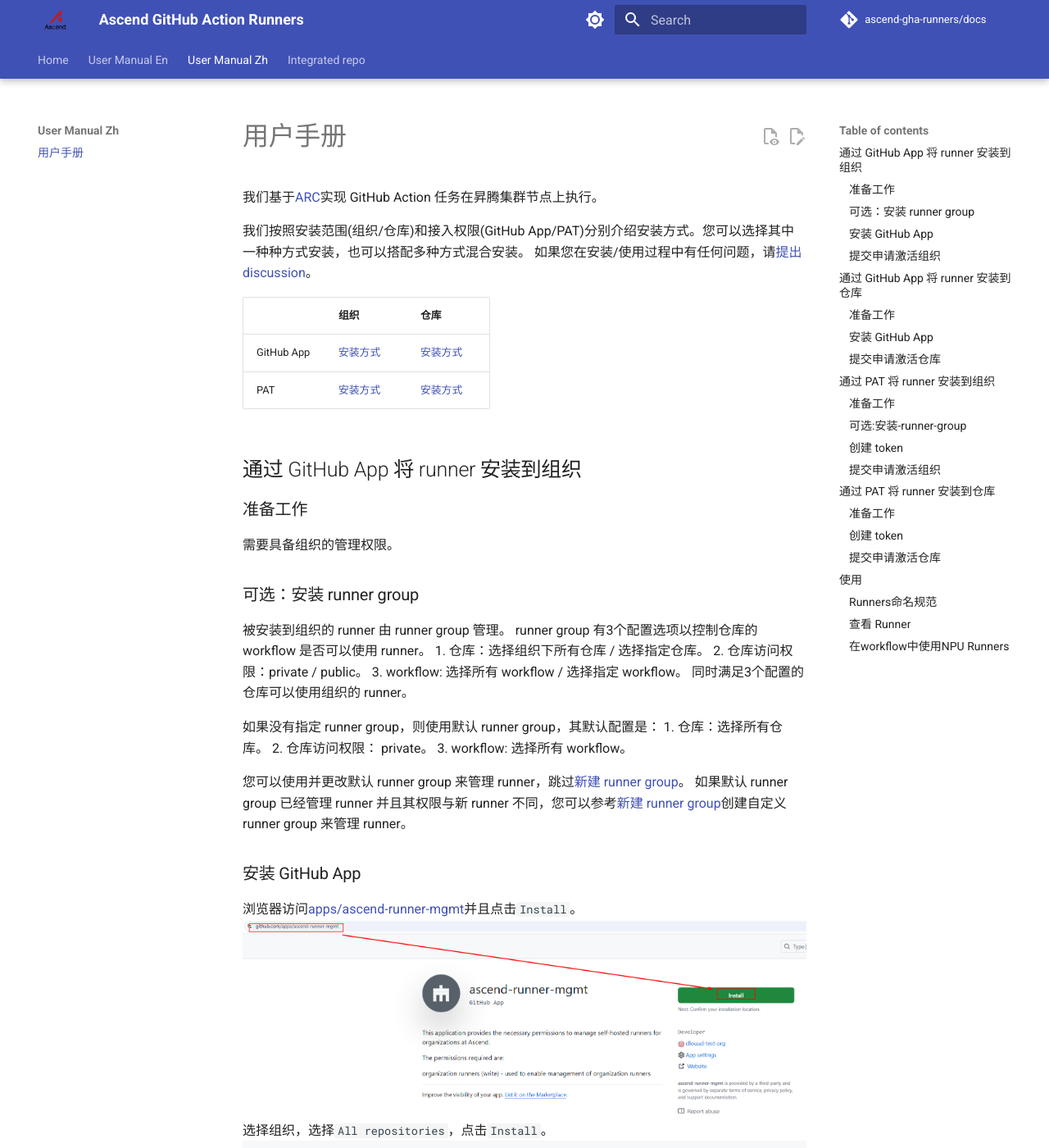
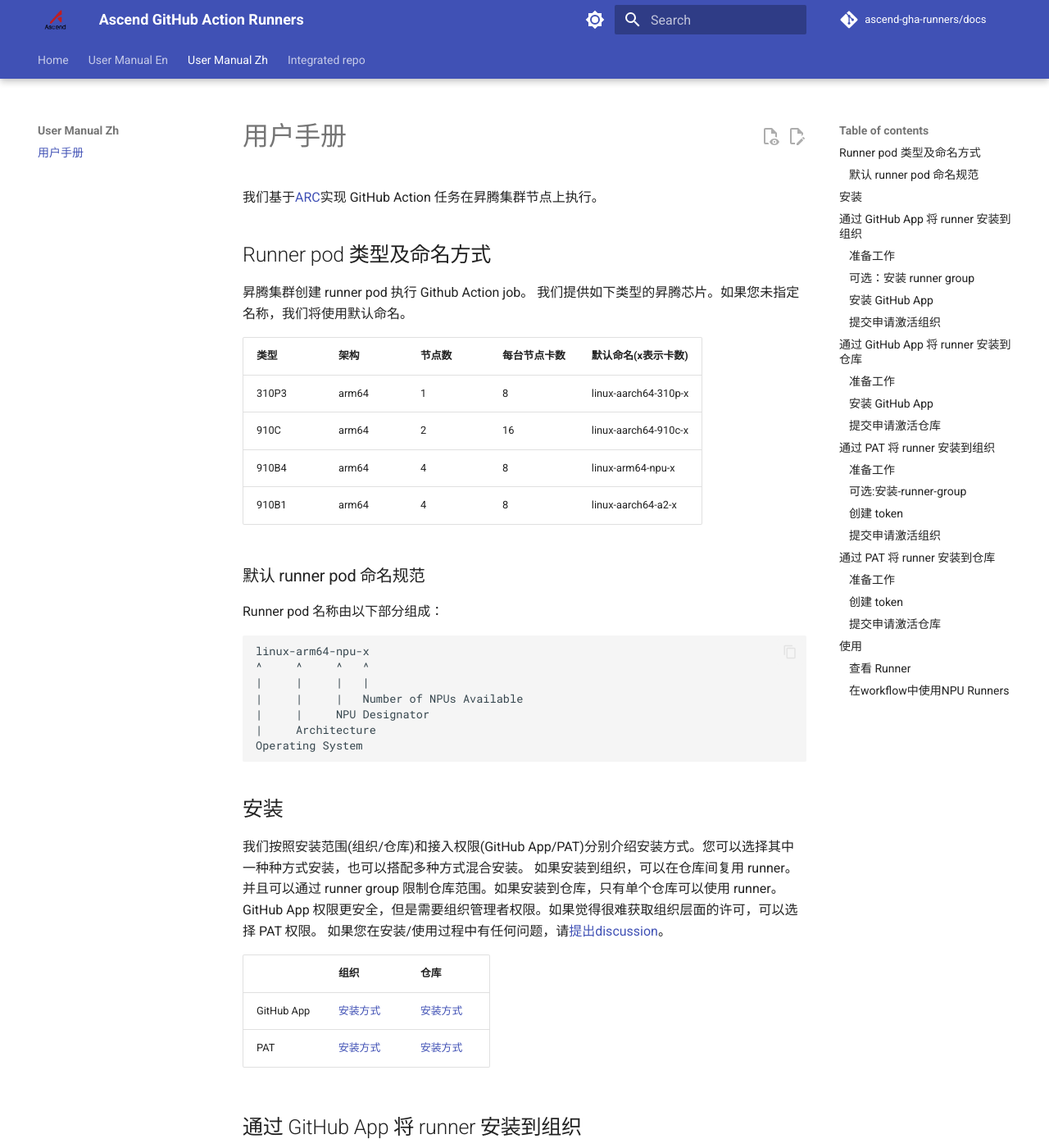
Before and after one commit to cllouud/docs, an MkDocs documentation site: the page built from docs/user-manual-zh.md, in a window 1280 px wide and 1400 px high. Shown: the whole window at 82% size. Built offline with MkDocs 1.6.1 and Material for MkDocs 9.7.7, drawn with Linux system fonts in a browser that asks for light colours; comment, search, counter and statistics services are not loaded; some of the changed text lies outside the part shown.

Commit message:
更新文档： 新增 npu 类型

````diff
--- a/docs/user-manual-zh.md
+++ b/docs/user-manual-zh.md
@@ -1,14 +1,40 @@
 # 用户手册
 我们基于[ARC](https://github.com/actions/actions-runner-controller/)实现 GitHub Action 任务在昇腾集群节点上执行。
 
+## Runner pod 类型及命名方式
+昇腾集群创建 runner pod 执行 Github Action job。
+我们提供如下类型的昇腾芯片。如果您未指定名称，我们将使用默认命名。
+
+
+|类型|架构|节点数|每台节点卡数|默认命名(x表示卡数)|
+|--|--|--|--|--|
+|310P3|arm64|1|8|linux-aarch64-310p-x|
+|910C|arm64|2|16|linux-aarch64-910c-x|
+|910B4|arm64|4|8|linux-arm64-npu-x|
+|910B1|arm64|4|8|linux-aarch64-a2-x|
+
+### 默认 runner pod 命名规范
+Runner pod 名称由以下部分组成：
+```
+linux-arm64-npu-x
+^     ^     ^   ^
+|     |     |   |
+|     |     |   Number of NPUs Available
+|     |     NPU Designator
+|     Architecture
+Operating System
+```
+
+## 安装
 我们按照安装范围(组织/仓库)和接入权限(GitHub App/PAT)分别介绍安装方式。您可以选择其中一种种方式安装，也可以搭配多种方式混合安装。
+如果安装到组织，可以在仓库间复用 runner。并且可以通过 runner group 限制仓库范围。如果安装到仓库，只有单个仓库可以使用 runner。
+GitHub App 权限更安全，但是需要组织管理者权限。如果觉得很难获取组织层面的许可，可以选择 PAT 权限。
 如果您在安装/使用过程中有任何问题，请[提出discussion](https://github.com/ascend-gha-runners/docs/discussions)。
 
 ||组织|仓库|
 |--|--|--|
 |GitHub App|[安装方式](#通过-github-app-将-runner-安装到组织)|[安装方式](#通过-github-app-将-runner-安装到仓库)|
 |PAT|[安装方式](#通过-pat-将-runner-安装到组织)|[安装方式](#通过-pat-将-runner-安装到仓库)|
-
 
 ## 通过 GitHub App 将 runner 安装到组织
 ### 准备工作
@@ -38,11 +64,11 @@ runner group 有3个配置选项以控制仓库的 workflow 是否可以使用 r
 ### 提交申请激活组织
 浏览器访问[ascend-gha-runners/org-archive/issues][2]并且依次点击`New issue`, `Add Or Modify Organization`选择模板。
 ![alt text](assets/user-manual-zh/image-17.png)
-填写3个配置参数后点击`Create`。
+填写3个配置参数后点击`Create`。如果您需要自定义 runner 名称，请在 issue 中说明。
 `org-name`表示您的组织名称。
 `runner-group-name`表示`Runner group`的名称，默认`Default`。
-`npu-counts`表示NPU Runners挂载的NPU卡数量。
-![alt text](assets/user-manual-zh/image-15.png)
+`runner-names`表示 Runner 的名称。
+![alt text](assets/user-manual-zh/image-1.png)
 
 ## 通过 GitHub App 将 runner 安装到仓库
 ### 准备工作
@@ -55,10 +81,10 @@ runner group 有3个配置选项以控制仓库的 workflow 是否可以使用 r
 ### 提交申请激活仓库
 浏览器访问[ascend-gha-runners/org-archive/issues][2]并且依次点击`New issue`, `Add Or Modify Repository`选择模板。
 ![alt text](assets/user-manual-zh/image-20.png)
-填写2个配置参数后点击`Create`。
+填写2个配置参数后点击`Create`。如果您需要自定义 runner 名称，请在 issue 中说明。
 `repo-name`表示您的仓库名称。
-`npu-counts`表示NPU Runners挂载的NPU卡数量。
-![alt text](assets/user-manual-zh/image-21.png)
+`runner-names`表示 Runner 的名称。
+![alt text](assets/user-manual-zh/image-2.png)
 
 
 ## 通过 PAT 将 runner 安装到组织
@@ -74,15 +100,15 @@ scopes 选择`admin:org`。
 ![alt text](assets/user-manual-zh/image-23.png)
 
 ### 提交申请激活组织
-考虑到token保密需求，申请方式是向`gouzhonglin@huawei.com`发送邮件。
+考虑到token保密需求，申请方式是向`gouzhonglin@huawei.com`发送邮件。如果您需要自定义 runner 名称，请在邮件中说明。
 邮件主题模板：`Request Ascend NPU Runners`
 邮件内容模板：
 ```yaml
 repo: https://github.com/my-org/
-runner_group: ascend-ci
+runner-group: ascend-ci
 token: ghp_xxx
 expire-at: 30days
-npu_counts: 1, 2, 4
+runner-names: linux-arm64-npu-1
 ```
 
 ## 通过 PAT 将 runner 安装到仓库
@@ -97,29 +123,17 @@ scopes 选择`repo`。
 ![alt text](assets/user-manual-zh/image-16.png)
 
 ### 提交申请激活仓库
-考虑到token保密需求，申请方式是向`gouzhonglin@huawei.com`发送邮件。
+考虑到token保密需求，申请方式是向`gouzhonglin@huawei.com`发送邮件。如果您需要自定义 runner 名称，请在邮件中说明。
 邮件主题模板：`Request Ascend NPU Runners`
 邮件内容模板：
 ```yaml
 repo: https://github.com/my-org/my-repo
 token: ghp_xxx
 expire-at: 30days
-npu_counts: 1, 2, 4
+runner-names: linux-arm64-npu-1
 ```
 
 ## 使用
-### Runners命名规范
-NPU Runners由以下部分组成：
-```
-linux-amd64-npu-x
-^     ^     ^   ^
-|     |     |   |
-|     |     |   Number of NPUs Available
-|     |     NPU Designator
-|     Architecture
-Operating System
-```
-
 ### 查看 Runner
 无论是将 runner 安装到仓库还是组织，启动 runner 的都是仓库里的workflow。进入您的仓库，依次点击组织的`Settings, Actions, Runner `。`Runner scale set`目录下是配置到仓库的 runner。`Shared with this repository`目录下是仓库可以访问的组织 runner。`Status`为`Online`表示可以使用。
 ![alt text](assets/user-manual-zh/image-24.png)
````
Also changed, not shown: docs/user-manual-en.md (+37 -22 lines), docs/assets/user-manual-en/image.png (added), docs/assets/user-manual-zh/image-1.png (added), docs/assets/user-manual-zh/image-15.png (deleted), docs/assets/user-manual-zh/image-2.png (added), docs/assets/user-manual-zh/image.png (added).
